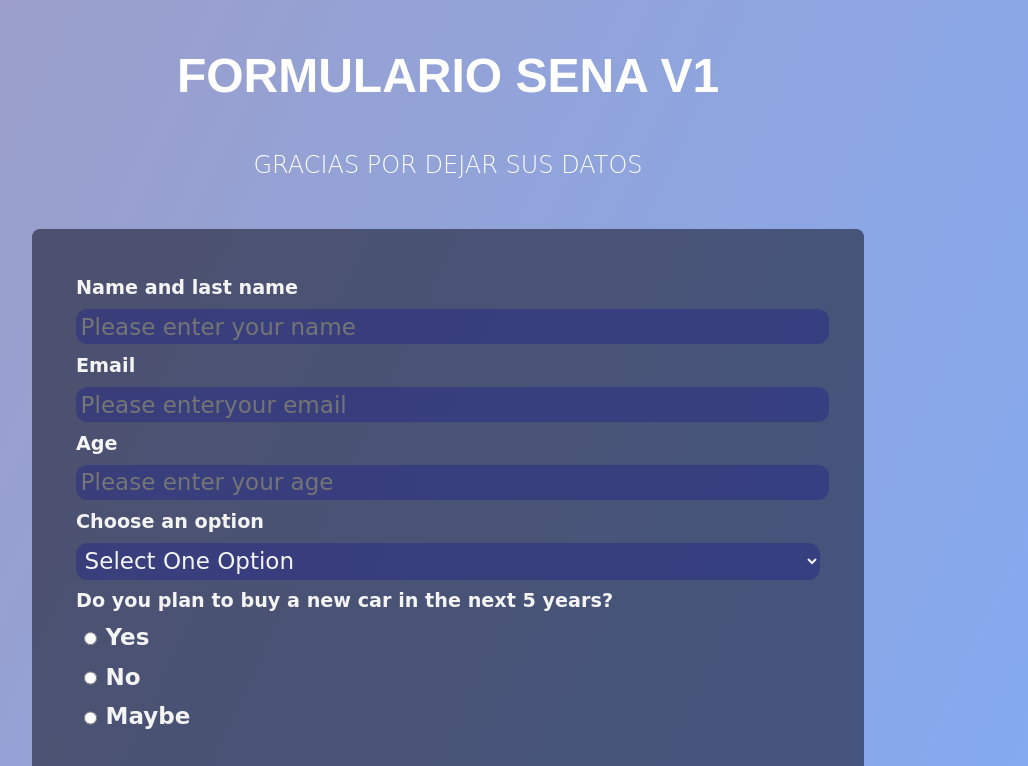
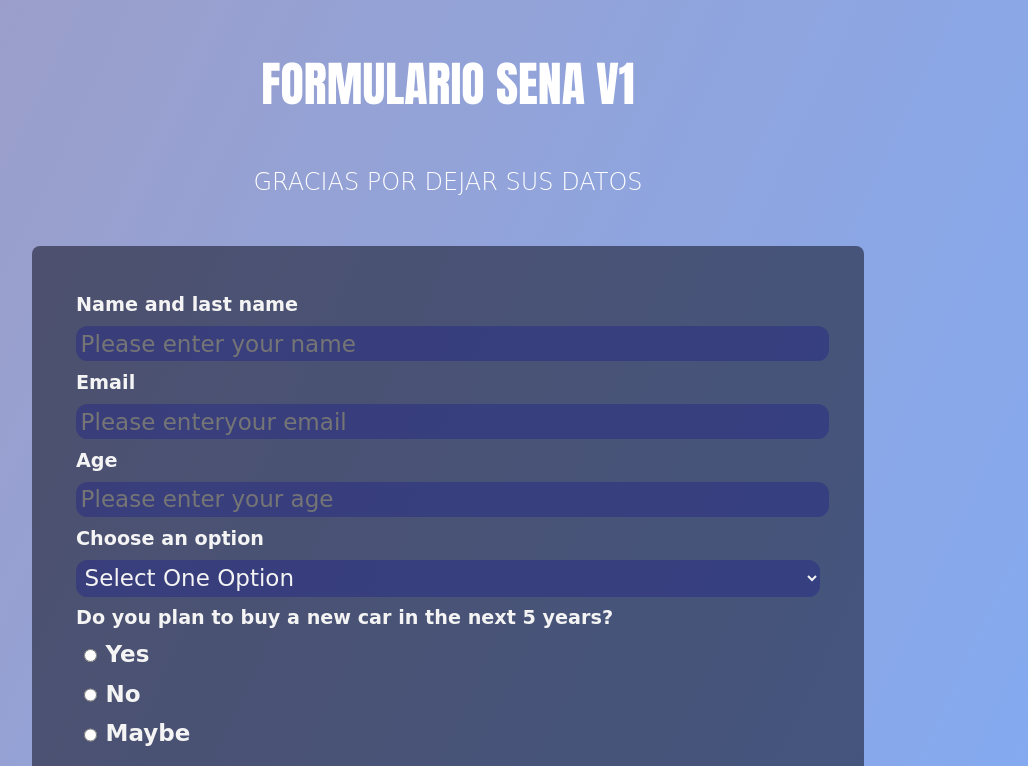
Before and after one commit to Dilan523/FORMULARIO, a plain HTML site: page index.html in a window 1280 px wide. Shown: the top 766 px of the page, without its empty margins (192-1220 px from the left). Drawn offline with Linux system fonts and the light colour scheme.

Commit message:
change of letter in title

```diff
--- a/style.css
+++ b/style.css
@@ -23,7 +23,7 @@ body::before {
 }
 
 h1 {
-    font-family: 'Franklin Gothic Medium', 'Arial Narrow', Arial, sans-serif;
+    font-family: Impact, Haettenschweiler, 'Arial Narrow Bold', sans-serif;
     font-weight: bold;
     text-align: center;
     margin: 1em auto;
```
